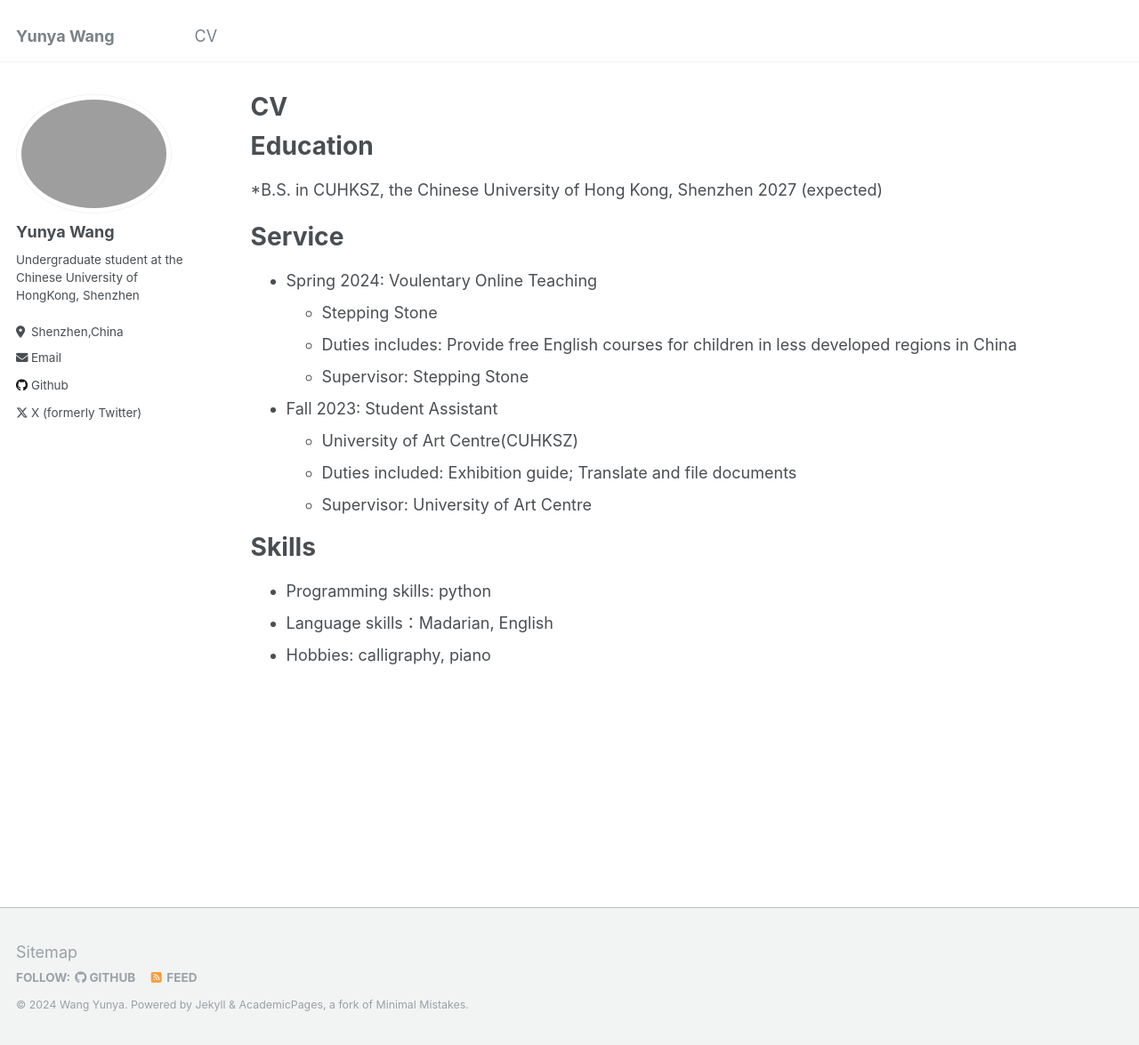
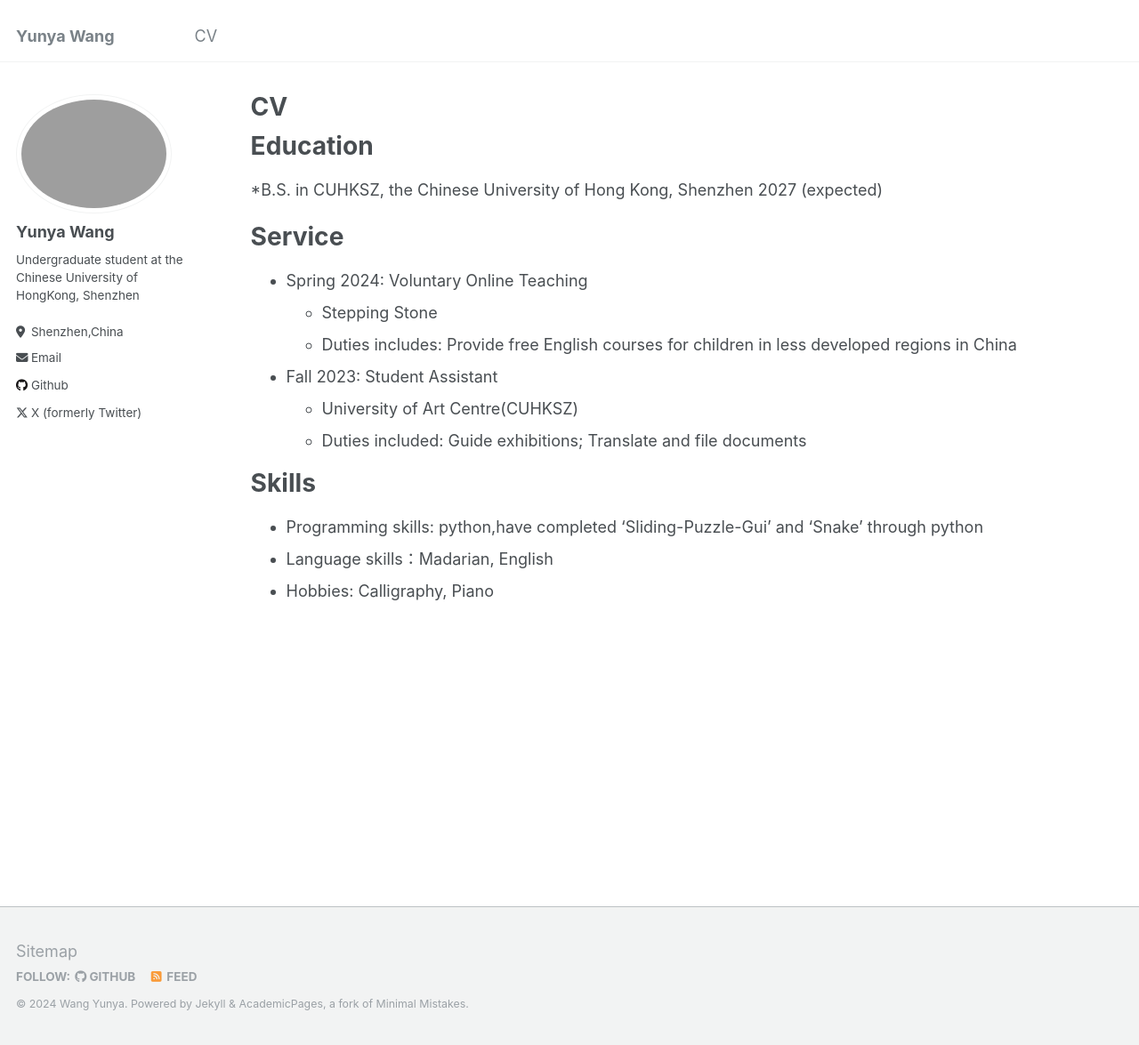
Before and after one commit to Eureka-wong/eureka-wong.github.io, a Jekyll site: the page built from _pages/cv.md, in a window 1280 px wide and 1175 px high. Shown: the whole window at 89% size. Built offline with Jekyll 4.4.1, drawn with Linux system fonts in a browser that asks for light colours.

Commit message:
Update cv.md

```diff
--- a/_pages/cv.md
+++ b/_pages/cv.md
@@ -15,19 +15,17 @@ Education
 
 Service
 ======
-* Spring 2024: Voulentary Online Teaching
+* Spring 2024: Voluntary Online Teaching
   * Stepping Stone
   * Duties includes: Provide free English courses for children in less developed regions in China
-  * Supervisor: Stepping Stone
 
 * Fall 2023: Student Assistant
   * University of Art Centre(CUHKSZ)
-  * Duties included: Exhibition guide; Translate and file documents
-  * Supervisor: University of Art Centre
+  * Duties included: Guide exhibitions; Translate and file documents
 
 
 Skills
 ======
-* Programming skills: python
+* Programming skills: python,have completed 'Sliding-Puzzle-Gui' and 'Snake' through python
 * Language skills：Madarian, English
-* Hobbies: calligraphy, piano
+* Hobbies: Calligraphy, Piano
```
